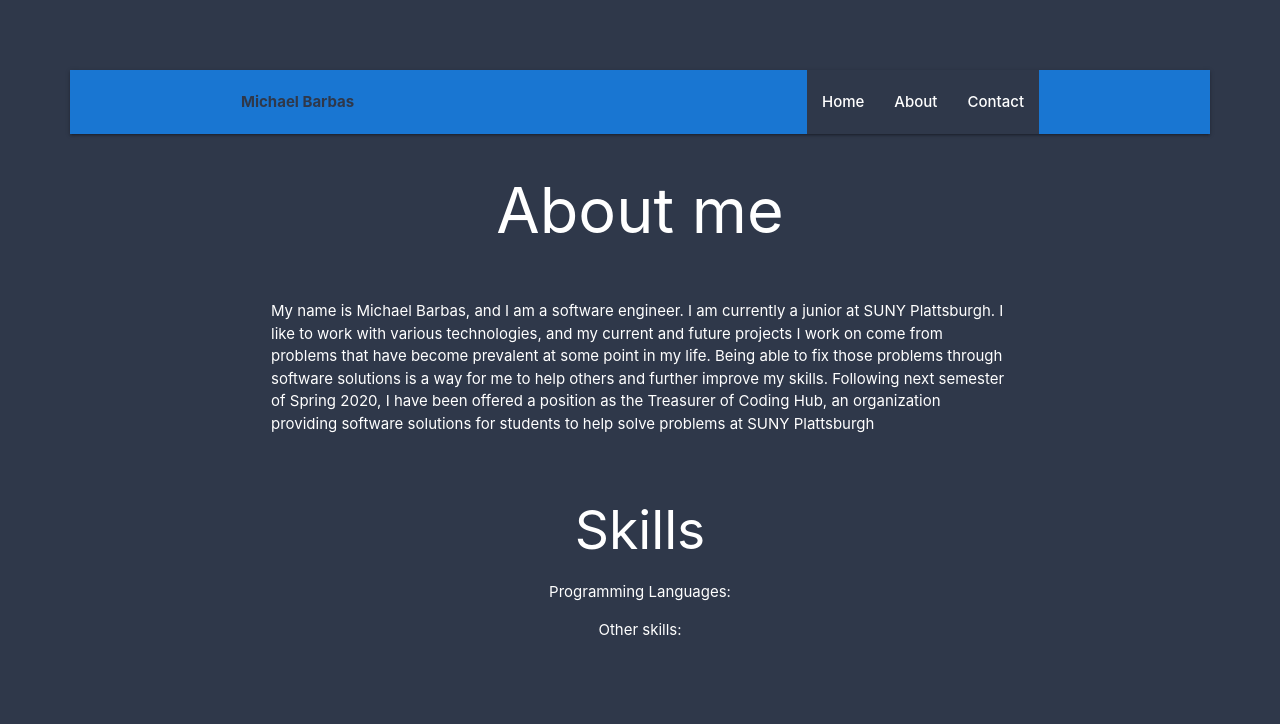
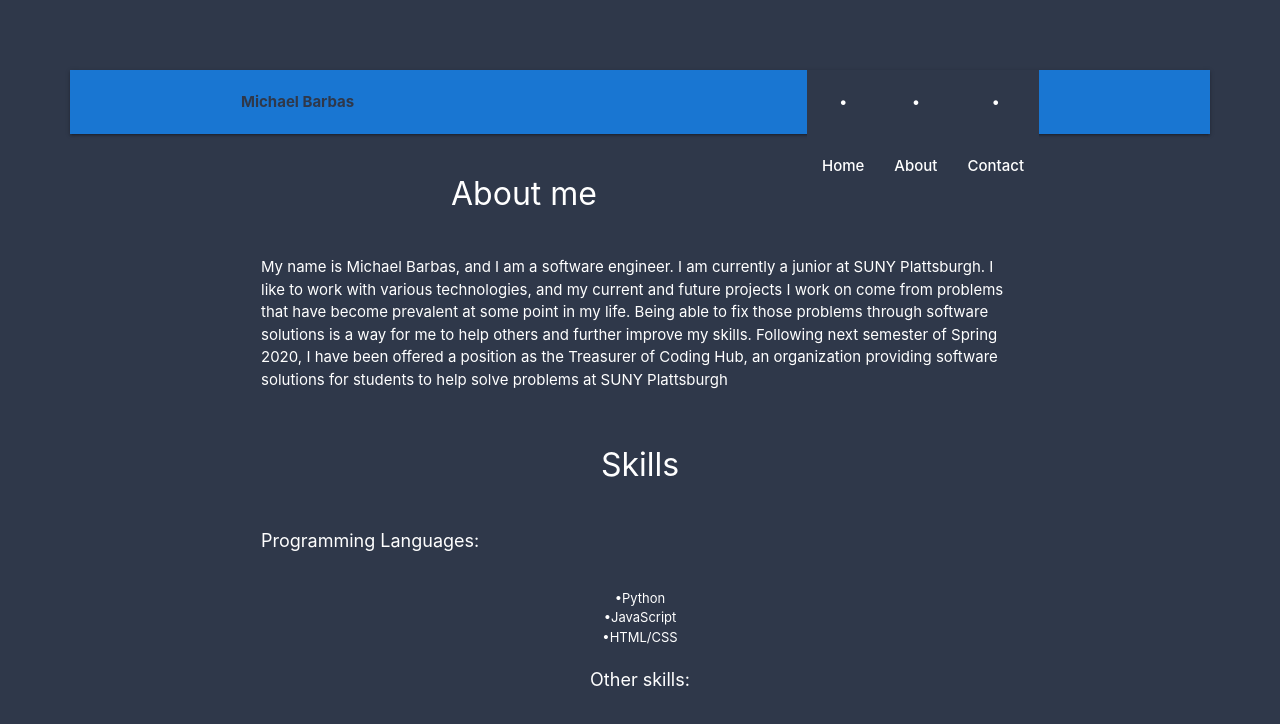
Before and after one commit to michaelbarbas/portfolio-barbas-, a React (Create React App) app: page /about in a window 1280 px wide. Shown: the top 724 px of the page. Built offline with nearby package versions, Linux system fonts and the light colour scheme.

Commit message:
added some skills

```diff
--- a/src/App.css
+++ b/src/App.css
@@ -6,7 +6,7 @@
 
 .description{
   text-align: left;
-  padding: 30px;
+  padding: 20px;
 }
 
 .App {
@@ -55,11 +55,33 @@
 }
 
 .about{
+  font-size: xx-large;
   text-align: center;
 }
 
+.prog_lang{
+  font-size: larger;
+  text-align: left;
+  padding: 20px;
+}
+
+.languages{
+  font-size : small;
+}
+
+.other{
+  font-size: larger;
+}
+
 .skills{
+  font-size: xx-large;
   text-align: center;
+}
+
+ul li::before{
+  content: "\2022";
+  color:#ffffff;
+  width: 1em;
 }
 
 .Name {
--- a/src/components/about.js
+++ b/src/components/about.js
@@ -16,11 +16,13 @@ const About = () => {
 
       <div className = "skills_section">
         <h2 className = "skills">Skills</h2>
-          <div className = "prog_lang">Programming Languages:
-          <p></p>
-          </div>
-          <div className = "other">Other skills:
-          </div>
+          <h3 className = "prog_lang">Programming Languages: </h3>
+          <ul className = "languages">
+            <li>Python</li>
+            <li>JavaScript</li>
+            <li>HTML/CSS</li>
+          </ul>
+          <h4 className = "other">Other skills: </h4>
       </div>
 
     </div>
--- a/src/components/contact.js
+++ b/src/components/contact.js
@@ -6,6 +6,9 @@ const Contact = (props) => {
     return(
         <div className="container">
             <h4 className = "center">Contact me</h4>
+            <p>Currently I am seeking a software engineering internship for this Summer 2020. I am always looking for work to do, if you have any questions or ideas, I would be more than happy to help.
+              Email or contact me at the following number. I am looking forward to hearing from you!
+            </p>
             <pre>(516)-428-9993
             </pre>
             <div class="Mail">
--- a/src/components/home.js
+++ b/src/components/home.js
@@ -1,7 +1,7 @@
 import React from "react";
 import '../App.css'
 import GitHub from "../image/github.png";     //
-import LinkedIn from "../image/LinkedIn.png"; //img
+import LinkedIn from "../image/linkedin.png"; //img
 
 
 const Home = () => {
@@ -11,7 +11,7 @@ const Home = () => {
       <h4 className="center">Michael Barbas</h4>
       <div class="Roles">
         <div class="Role">
-          <pre class="mod_1">Engineer | Student</pre>
+          <pre class="mod_1">Software Engineer | Student</pre>
         </div>
       </div>
       <div class="SocialMedia">
```
